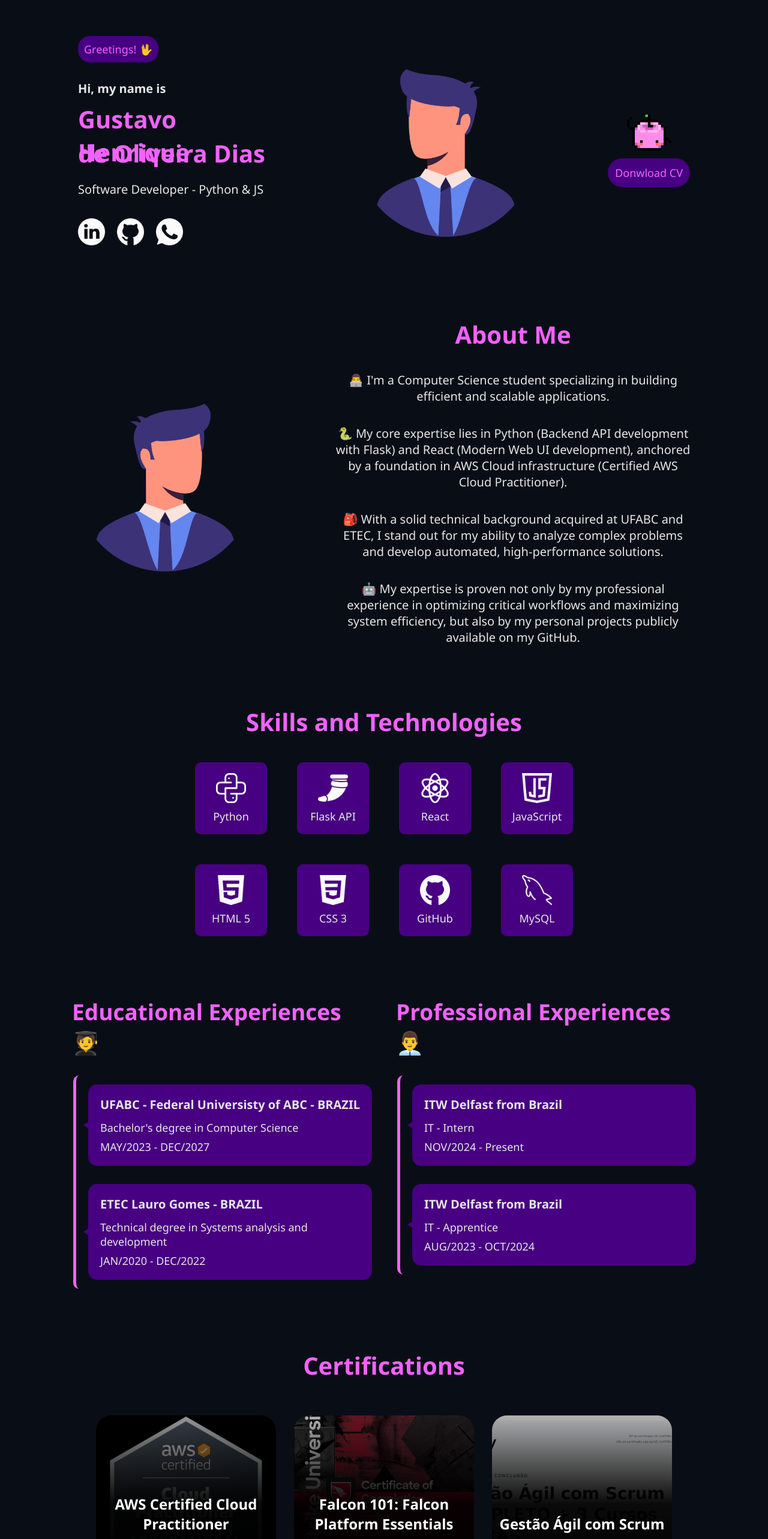
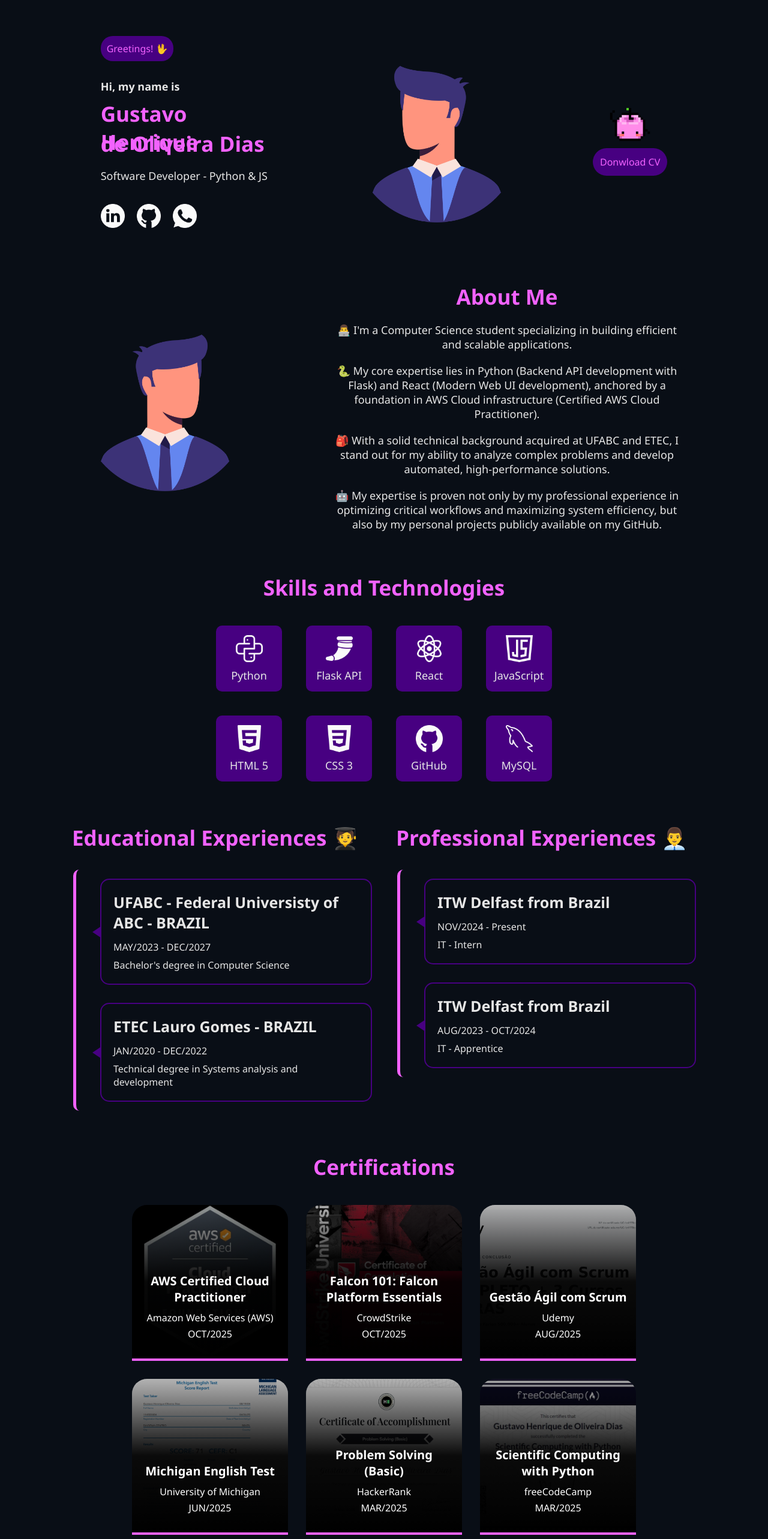
Before and after one commit to GustavoDiaso/Portfolio, a React (Vite) app in the folder project/: page / in a window 1280 px wide. Shown: the part 120-2686 px from the top of the page at 60% size. Built offline with nearby package versions, Linux system fonts and the light colour scheme.

Commit message:
diminuindo o tamanho dos componentes

```diff
--- a/project/src/components/sections/Sections.module.css
+++ b/project/src/components/sections/Sections.module.css
@@ -2,7 +2,7 @@
     display: flex;
     flex-direction: column;
     align-items: center;
-    gap: 100px;
+    gap: 70px;
     height: fit-content;
     min-width: 100%;
     margin-top: 130px;
--- a/project/src/components/sections/section-about-me/AboutMe.module.css
+++ b/project/src/components/sections/section-about-me/AboutMe.module.css
@@ -15,19 +15,19 @@
     flex-direction: column;
     align-items: center;
     justify-content: center;
-    gap: 35px;
+    gap: 20px;
     max-width: 600px;
 }
 
 .title {
     margin: 0px;
-    font-size: 40px;
+    font-size: 35px;
     color: rgb(242, 98, 255);
 }
 
 .text {
     margin: 0px;
-    font-size: 20px;
+    font-size: 18px;
     font-weight: 350;
     color: rgb(230, 230, 230);
     text-align: center;
@@ -35,7 +35,7 @@
 }
 
 .dev_img {
-    height: 300px;
+    height: 280px;
 }
 
 @media screen and (max-width: 1069px) {
--- a/project/src/components/sections/section-certifications/Certifications.module.css
+++ b/project/src/components/sections/section-certifications/Certifications.module.css
@@ -13,7 +13,7 @@
 
 .title {
     margin: 0px;
-    font-size: 40px;
+    font-size: 35px;
     color: rgb(242, 98, 255);
 }
 
@@ -24,6 +24,7 @@
     align-items: center;
     gap: 30px;
     padding: 0px;
+    margin: 0px;
     list-style: none;
 }
 
@@ -32,10 +33,9 @@
     flex-direction: column;
     align-items: center;
     justify-content: end;
-    width: 300px;
-    height: 300px;
-    border-top-right-radius: 25px;
-    border-top-left-radius: 25px;
+    width: 260px;
+    height: 260px;
+    border-radius: 25px 25px 0px 0px;
     background-size: cover;
     background-position: center;
     background-repeat: no-repeat;
@@ -46,13 +46,15 @@
 
 .certification_card h2 {
     text-align: center;
-    padding: 10px;
+    padding: 0px 15px 0px 15px;
     margin: 0px 0px 10px 0px;
+    font-size: 20px;
 }
 
 .certification_card p {
     text-align: center;
     margin: 0px 0px 5px 0px;
+    font-size: 16px;
 }
 
 .donwload_certification_menu_appearing {
@@ -60,7 +62,7 @@
     height: 90px;
     background-color: #47008173;
     transition: 0.3s;
-    margin-top: 25px;
+    margin-top: 16px;
 }
 
 .donwload_certification_menu_hidden {
--- a/project/src/components/sections/section-certifications/myCertifications.js
+++ b/project/src/components/sections/section-certifications/myCertifications.js
@@ -34,7 +34,7 @@
     },
     {
         name: 'Problem Solving (Basic)',
-        company: 'HackerRank Campus Club, AUFS',
+        company: 'HackerRank',
         certificationIMG: problemSolvingCertificateIMG,
         issueDate: 'MAR/2025',
     },
--- a/project/src/components/sections/section-experiences/Experiences.jsx
+++ b/project/src/components/sections/section-experiences/Experiences.jsx
@@ -1,50 +1,6 @@
 import css from './Experiences.module.css';
 import { forwardRef } from 'react';
-
-const educational_experiences = [
-    {
-        institution: 'UFABC - Federal Universisty of ABC - BRAZIL',
-        course: 'Computer Science',
-        period: 'MAY/2023 - DEC/2027',
-        degree: "Bachelor's",
-    },
-    {
-        institution: 'ETEC Lauro Gomes - BRAZIL',
-        course: 'Systems analysis and development',
-        period: 'JAN/2020 - DEC/2022',
-        degree: 'Technical',
-    },
-];
-
-const professional_experiences = [
-    {
-        company: 'ITW Delfast from Brazil',
-        area: 'IT - Intern',
-        period: 'NOV/2024 - Present',
-        duties: [
-            `Developed applications on the PowerApps platform, optimizing internal processes and automating workflows.`,
-            `Provided on-site and remote technical support to users across different departments.`,
-            `Created task automations with Power Automate, reducing request completion time by 20% and contributing
-            to the operational efficiency of various teams.`,
-            `Designed and conducted IT training sessions to empower employees in the use of new technologies.`,
-
-        ],
-    },
-    {
-        company: 'ITW Delfast from Brazil',
-        area: 'IT - Apprentice',
-        period: 'AUG/2023 - OCT/2024',
-        duties: [
-            `Administered SharePoint sites and libraries, focusing on permissions control to ensure corporate
-            file security.`,
-            `Performed corrective and preventive hardware and software maintenance on computers and mobile
-            devices, ensuring maximum equipment performance for the team.`,
-            `Provided technical support to users in on-site and remote settings for hardware, software, and
-            network incidents, ensuring continuous employee productivity.`,
-        ],
-    },
-]
-
+import {professional_experiences, educational_experiences} from './myExperiences.js'
 
 const Experiences = forwardRef(
     (
@@ -62,11 +18,11 @@
                         educational_experiences.map((experience)=>{
                             return(
                                 <li key={experience.institution}>
-                                    <div className={css.ball_indicator}></div>
+                                    <div className={css.arrow_indicator}></div>
                                     <div className={css.experience_information}>
-                                        <h1>{experience.institution}</h1>
+                                        <h2>{experience.institution}</h2>
+                                        <p>{experience.period}</p>
                                         <p>{experience.degree} degree in {experience.course}</p>
-                                        <p>{experience.period}</p>
                                     </div>
                                 </li>
                             )
@@ -82,11 +38,11 @@
                         professional_experiences.map((experience)=>{
                             return(
                                 <li key={experience.company+experience.period}>
-                                        <div className={css.ball_indicator}></div>
+                                    <div className={css.arrow_indicator}></div>
                                     <div className={css.experience_information}>
-                                            <h1>{experience.company}</h1>
+                                        <h2>{experience.company}</h2>
+                                        <p>{experience.period}</p>
                                         <p>{experience.area}</p>
-                                            <p>{experience.period}</p>
                                     </div>
                                 </li>
                             )
--- a/project/src/components/sections/section-experiences/Experiences.module.css
+++ b/project/src/components/sections/section-experiences/Experiences.module.css
@@ -19,7 +19,7 @@
 
 .title {
     margin: 0px;
-    font-size: 37px;
+    font-size: 35px;
     color: rgb(242, 98, 255);
 }
 
@@ -29,14 +29,14 @@
     flex-direction: column;
     gap: 30px;
     margin: 0px 0px 0px 2px;
-    padding: 15px 0px 15px 20px;
+    padding: 15px 0px 15px 40px;
     border-left: 5px solid rgb(242, 98, 255);
     border-top-left-radius: 10px;
     border-bottom-left-radius: 10px;
 }
 
 .experiences_list li{
-    background-color: #470081;
+    border: 2px solid #470081;
     padding: 20px;
     color: rgb(230, 230, 230);
     width: 100%;
@@ -46,12 +46,12 @@
 
 }
 
-.ball_indicator{
+.arrow_indicator{
     border-top: 10px solid transparent;
     border-bottom: 10px solid transparent;
     border-right: 15px solid #470081;
     position: absolute;
-    transform: translatex(-28px);
+    transform: translatex(-35px);
 
 }
 
@@ -61,13 +61,13 @@
     gap: 8px;
 }
 
-.experience_information h1{
-    font-size: 20px;
+.experience_information h2{
+    font-size: 25px;
     margin: 0px 0px 5px 0px;
 }
 
 .experience_information p{
-    font-size: 18px;
+    font-size: 16px;
     margin: 0px;
     font-weight: 350;
 }
--- /dev/null
+++ b/project/src/components/sections/section-experiences/myExperiences.js
@@ -0,0 +1,43 @@
+export const educational_experiences = [
+    {
+        institution: 'UFABC - Federal Universisty of ABC - BRAZIL',
+        course: 'Computer Science',
+        period: 'MAY/2023 - DEC/2027',
+        degree: "Bachelor's",
+    },
+    {
+        institution: 'ETEC Lauro Gomes - BRAZIL',
+        course: 'Systems analysis and development',
+        period: 'JAN/2020 - DEC/2022',
+        degree: 'Technical',
+    },
+];
+
+export const professional_experiences = [
+    {
+        company: 'ITW Delfast from Brazil',
+        area: 'IT - Intern',
+        period: 'NOV/2024 - Present',
+        duties: [
+            `Developed applications on the PowerApps platform, optimizing internal processes and automating workflows.`,
+            `Provided on-site and remote technical support to users across different departments.`,
+            `Created task automations with Power Automate, reducing request completion time by 20% and contributing
+            to the operational efficiency of various teams.`,
+            `Designed and conducted IT training sessions to empower employees in the use of new technologies.`,
+
+        ],
+    },
+    {
+        company: 'ITW Delfast from Brazil',
+        area: 'IT - Apprentice',
+        period: 'AUG/2023 - OCT/2024',
+        duties: [
+            `Administered SharePoint sites and libraries, focusing on permissions control to ensure corporate
+            file security.`,
+            `Performed corrective and preventive hardware and software maintenance on computers and mobile
+            devices, ensuring maximum equipment performance for the team.`,
+            `Provided technical support to users in on-site and remote settings for hardware, software, and
+            network incidents, ensuring continuous employee productivity.`,
+        ],
+    },
+]
--- a/project/src/components/sections/section-home/Home.module.css
+++ b/project/src/components/sections/section-home/Home.module.css
@@ -17,13 +17,13 @@
 .presentation {
     color: rgb(230, 230, 230);
     margin-top: 30px;
-    font-size: 20px;
+    font-size: 18px;
     margin-bottom: 10px;
 }
 
 .name {
     color: rgb(242, 98, 255);
-    font-size: 40px;
+    font-size: 35px;
     margin: 0px;
     width: 15ch;
     height: 2.5ch;
@@ -32,7 +32,7 @@
 .profession {
     color: rgb(230, 230, 230);
     font-weight: 350;
-    font-size: 20px;
+    font-size: 18px;
     margin-bottom: 30px;
 }
 
@@ -40,7 +40,7 @@
     color: rgb(242, 98, 255);
     width: fit-content;
     font-weight: 500;
-    font-size: 18px;
+    font-size: 16px;
     padding: 10px;
     background-color: #470081;
     border-radius: 20px;
@@ -49,7 +49,7 @@
 }
 
 .dev_img {
-    height: 300px;
+    height: 280px;
     transform: rotateY(180deg);
 }
 
@@ -64,7 +64,7 @@
 }
 
 .social_media_image {
-    height: 45px;
+    height: 40px;
 }
 
 .download_menu {
@@ -77,7 +77,7 @@
 .btn_download_cv {
     padding: 12px;
     font-weight: 500;
-    font-size: 18px;
+    font-size: 16px;
     background-color: #470081;
     border-radius: 30px;
     text-decoration: none;
@@ -91,12 +91,12 @@
 }
 
 .junimo_dancing {
-    width: 100px;
+    width: 90px;
     transition: transform 0.1s ease-out;
 }
 
 .junimo_jumping {
-    width: 100px;
+    width: 90px;
     transition: transform 0.09s ease-out;
     transform: translateY(-30px);
 }
--- a/project/src/components/sections/section-projects/Projects.jsx
+++ b/project/src/components/sections/section-projects/Projects.jsx
@@ -25,6 +25,8 @@
                                     })
                                     }
                                 </ul>
+                                <p>{project.description}</p>
+                                <a href={project.gitHubLink} target="_blank">Access on GitHub</a>
                             </li>
                         )
                     })
--- a/project/src/components/sections/section-projects/myProjects.js
+++ b/project/src/components/sections/section-projects/myProjects.js
@@ -23,8 +23,9 @@
             'Caching System',
         ],
         description: `
-            Personal portfolio developed with the intention of learning more about React and the
-            development of interactive UIs with HTML and CSS.
+            A RESTful API developed to deepen my knowledge in API construction,
+            documentation, and optimization. It consolidates and simplifies data from external APIs
+            (Frankfurter API and Brapi API) for fast delivery.
         `,
         gitHubLink: 'https://github.com/GustavoDiaso/Portfolio',
 
--- a/project/src/components/sections/section-skills/Skills.module.css
+++ b/project/src/components/sections/section-skills/Skills.module.css
@@ -12,7 +12,7 @@
 
 .title {
     margin: 0px;
-    font-size: 40px;
+    font-size: 35px;
     color: rgb(242, 98, 255);
 }
 
@@ -23,15 +23,15 @@
     flex-wrap: wrap;
     align-items: center;
     justify-content: center;
-    gap: 50px;
+    gap: 40px;
     list-style: none;
     margin: 0px;
     padding: 0px;
 }
 
 .skill {
-    width: 120px;
-    height: 120px;
+    width: 110px;
+    height: 110px;
     border-radius: 10px;
     background-color: #470081;
     display: flex;
@@ -51,6 +51,6 @@
 }
 
 .skill_img {
-    height: 50px;
-    width: 50px;
+    height: 45px;
+    width: 45px;
 }
```
Also changed, not shown: project/src/components/sections/section-projects/Projects.module.css (+32 -3 lines). Lines whose indentation alone changed are shown as unchanged.
